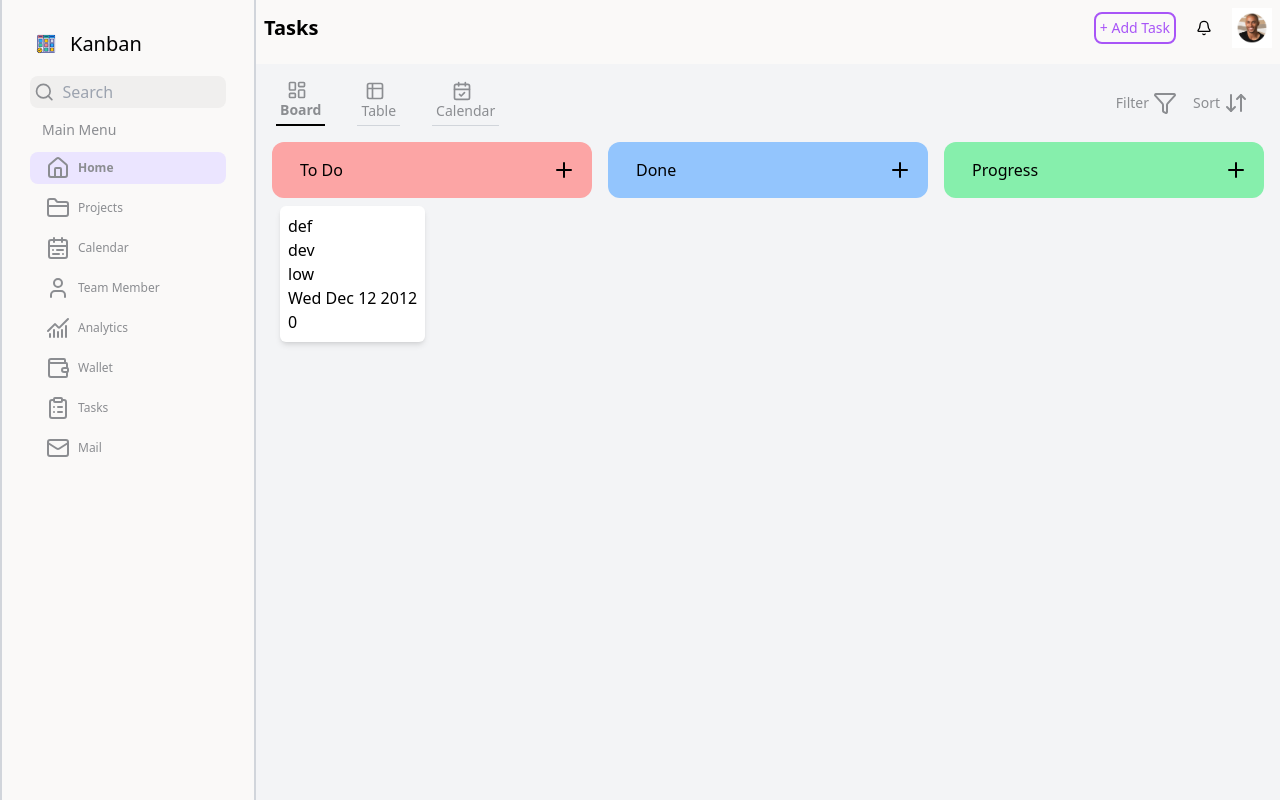
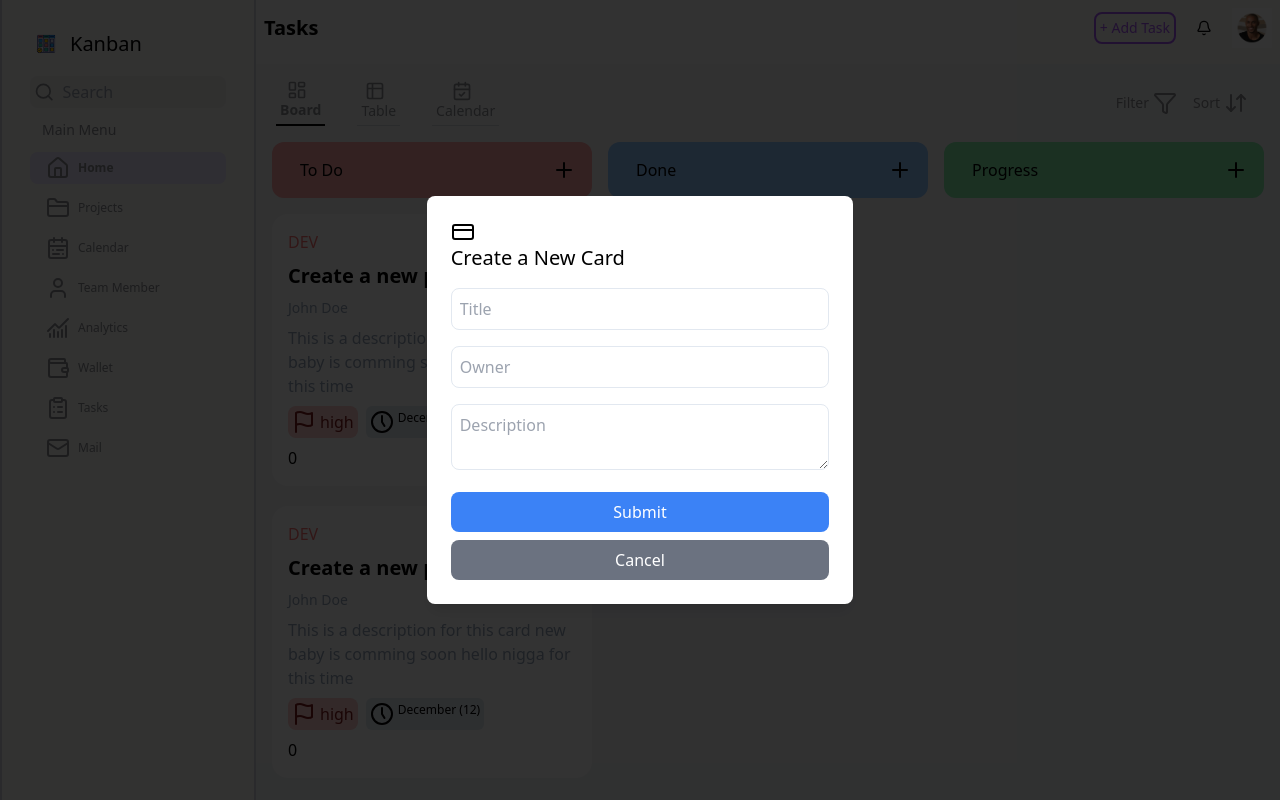
Before and after one commit to ahmed123456787/kanban-board, a React (Vite) app: page / in a window 1280 px wide. Both pictures are taken after a click on the button 564 px from the left and 170 px from the top of the page. Built offline with nearby package versions, Linux system fonts and the light colour scheme.

Commit message:
finalize the card

```diff
--- a/src/components/CardBord.tsx
+++ b/src/components/CardBord.tsx
@@ -2,27 +2,54 @@ import { useSelector } from "react-redux";
 import { RootState } from "../redux/store";
 import CardList from "./board/CardList";
 import { Plus } from "lucide-react";
+import { useState } from "react";
+import AddCard from "./board/AddCard";
 
 const colorContainer = ["bg-red-300", "bg-blue-300", "bg-green-300"];
 
+type BoardName = "" | "To Do" | "In Progress" | "Done";
+
 // Represent the whole board which contains many lists of cards
+
 const CardBord = () => {
+  const [addCard, setAddCard] = useState<{
+    selected: boolean;
+    name: BoardName;
+  }>({ selected: false, name: "" });
+
   const boards = useSelector((state: RootState) => state.cards);
+
   return (
     <div className="w-full grid grid-cols-3 gap-4">
       {boards.map((board, index) => (
         <div className="w-full flex flex-col" key={board.name}>
           <div
-            className={`flex items-center rounded-xl justify-between p-2 ${colorContainer[index]}`}
+            className={`flex items-center rounded-xl justify-between p-2 ${colorContainer[index]} mb-4`}
           >
             <p className="rounded-2xl text-center pl-5 ">{board.name}</p>
-            <button className="flex items-center justify-center p-2 rounded-full ">
+            <button
+              className="flex items-center justify-center p-2 rounded-full"
+              onClick={() =>
+                setAddCard({ selected: true, name: board.name as BoardName })
+              }
+            >
               <Plus className="text-black" />
             </button>
           </div>
           <CardList key={board.name} cards={board.cards} />
         </div>
       ))}
+      {/* The add card section */}
+      {addCard.selected && (
+        <div className="fixed inset-0 flex items-center justify-center bg-black/80">
+          <div className="bg-white p-6 rounded-lg shadow-lg w-1/3">
+            <AddCard
+              boardName={addCard.name}
+              onClose={() => setAddCard({ selected: false, name: "" })}
+            />
+          </div>
+        </div>
+      )}
     </div>
   );
 };
--- /dev/null
+++ b/src/components/board/AddCard.tsx
@@ -0,0 +1,44 @@
+import { CreditCard } from "lucide-react";
+
+type AddCardProps = {
+  boardName: string;
+  onClose: () => void;
+};
+
+const AddCard = ({ boardName, onClose }: AddCardProps) => {
+  console.log(boardName);
+  return (
+    <>
+      <CreditCard />
+      <h2 className="text-xl mb-4">Create a New Card</h2>
+      <input
+        type="text"
+        placeholder="Title"
+        className="w-full p-2 mb-4 rounded-lg border border-slate-200"
+      />
+      <input
+        type="text"
+        placeholder="Owner"
+        className="w-full p-2 mb-4 rounded-lg border border-slate-200"
+      />
+      <textarea
+        placeholder="Description"
+        className="w-full p-2 mb-4 rounded-lg border border-slate-200"
+      />
+      <button
+        className="w-full p-2 bg-blue-500 text-white rounded-lg mb-2"
+        onClick={onClose}
+      >
+        Submit
+      </button>
+      <button
+        className="w-full p-2 bg-gray-500 text-white rounded-lg"
+        onClick={onClose}
+      >
+        Cancel
+      </button>
+    </>
+  );
+};
+
+export default AddCard;
--- /dev/null
+++ b/src/components/board/CardItem.tsx
@@ -0,0 +1,47 @@
+import { Card } from "./../../redux/CardsSlice";
+import { Ellipsis, Flag, Clock5 } from "lucide-react";
+import clsx from "clsx";
+
+interface CardItemProps {
+  card: Card;
+}
+
+const CardItem = ({ card }: CardItemProps) => {
+  return (
+    <div key={card.id} className="w-full p-4 space-y-2 bg-white rounded-2xl">
+      {/* The label section */}
+      <div className="flex justify-between">
+        <p className={`text-${card.label.color}-300 text-red-400`}>
+          {card.label.name}
+        </p>
+        <Ellipsis className="hover:cursor-pointer" />
+      </div>
+      <p className="text-xl font-semibold">{card.title}</p>
+      <p className="text-slate-400 text-sm">{card.owner}</p>
+      <p className="block text-slate-400">{card.description}</p>
+      {/* The priority level and deadline section */}
+      <div className="flex items-center space-x-2">
+        <div
+          className={clsx(
+            "flex rounded-lg items-center space-x-1 p-1",
+            card.levelDifficulty === "high" ? "text-red-900" : "",
+            card.levelDifficulty === "high" ? "bg-red-200" : ""
+          )}
+        >
+          <Flag className="text-xs" />
+          <p>{card.levelDifficulty}</p>
+        </div>
+        <div className="flex text-xs p-1 space-x-1 rounded-md bg-slate-200">
+          <Clock5 />
+          <p>
+            {card.dueDate.toLocaleString("default", { month: "long" })} (
+            {card.dueDate.getMonth() + 1})
+          </p>
+        </div>
+      </div>
+      <p>{card.comments.length}</p>
+    </div>
+  );
+};
+
+export default CardItem;
--- a/src/components/board/CardList.tsx
+++ b/src/components/board/CardList.tsx
@@ -1,4 +1,5 @@
 import { Card } from "./../../redux/CardsSlice";
+import CardItem from "./CardItem";
 
 interface CardListProps {
   cards: Card[];
@@ -6,15 +7,9 @@ interface CardListProps {
 
 const CardList = ({ cards }: CardListProps) => {
   return (
-    <div className="flex w-full ">
+    <div className="flex flex-col space-y-5 w-full ">
       {cards.map((card) => (
-        <div key={card.id} className="bg-white p-2 m-2 rounded-md shadow-md">
-          <p>{card.title}</p>
-          <p>{card.label.name}</p>
-          <p>{card.levelDifficulty}</p>
-          <p>{card.dueDate.toDateString()}</p>
-          <p className="">{card.comments.length}</p>
-        </div>
+        <CardItem key={card.id} card={card} />
       ))}
     </div>
   );
--- a/src/pages/Home.tsx
+++ b/src/pages/Home.tsx
@@ -9,7 +9,6 @@ import {
   Filter,
 } from "lucide-react";
 
-import CardList from "../components/board/CardList";
 import CardBord from "../components/CardBord";
 
 const homeChoices = [
--- a/src/redux/CardsSlice.ts
+++ b/src/redux/CardsSlice.ts
@@ -3,6 +3,7 @@ import { createSlice } from "@reduxjs/toolkit";
 export type Card = {
   id: string;
   title: string;
+  owner: string;
   label: {
     name: string;
     color: string;
@@ -10,6 +11,7 @@ export type Card = {
   levelDifficulty: "low" | "medium" | "high";
   dueDate: Date;
   comments: string[];
+  description?: string;
 };
 
 type Board = {
@@ -23,11 +25,25 @@ const initialState: Board[] = [
     cards: [
       {
         id: "1",
-        title: "def",
-        label: { name: "dev", color: "red" },
-        levelDifficulty: "low",
+        title: "Create a new project",
+        owner: "John Doe",
+        label: { name: "DEV", color: "blue" },
+        levelDifficulty: "high",
         dueDate: new Date("2012-12-12"),
         comments: [],
+        description:
+          "This is a description for this card new baby is comming soon hello nigga for this time",
+      },
+      {
+        id: "1",
+        title: "Create a new project",
+        owner: "John Doe",
+        label: { name: "DEV", color: "blue" },
+        levelDifficulty: "high",
+        dueDate: new Date("2012-12-12"),
+        comments: [],
+        description:
+          "This is a description for this card new baby is comming soon hello nigga for this time",
       },
     ],
   },
```
